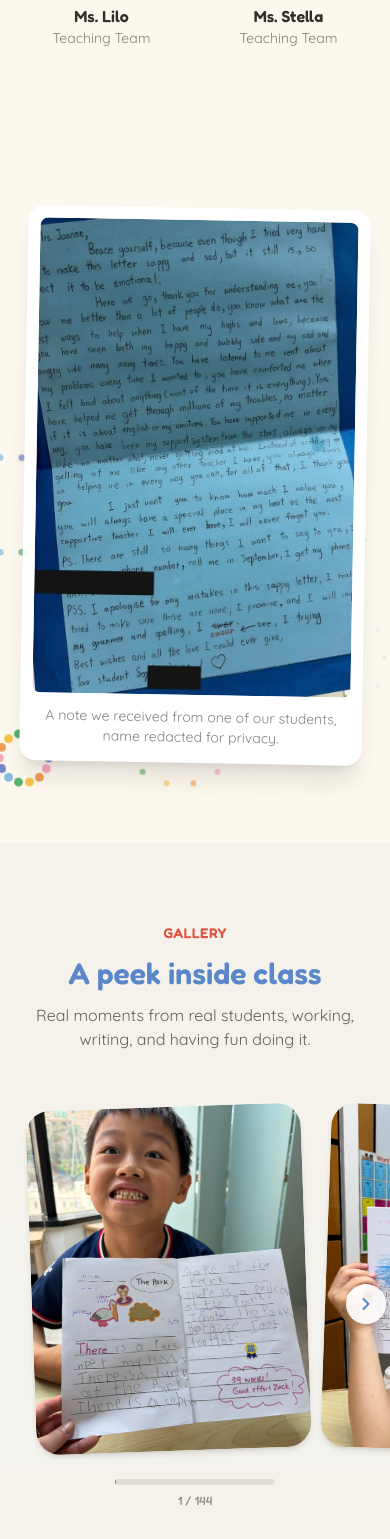
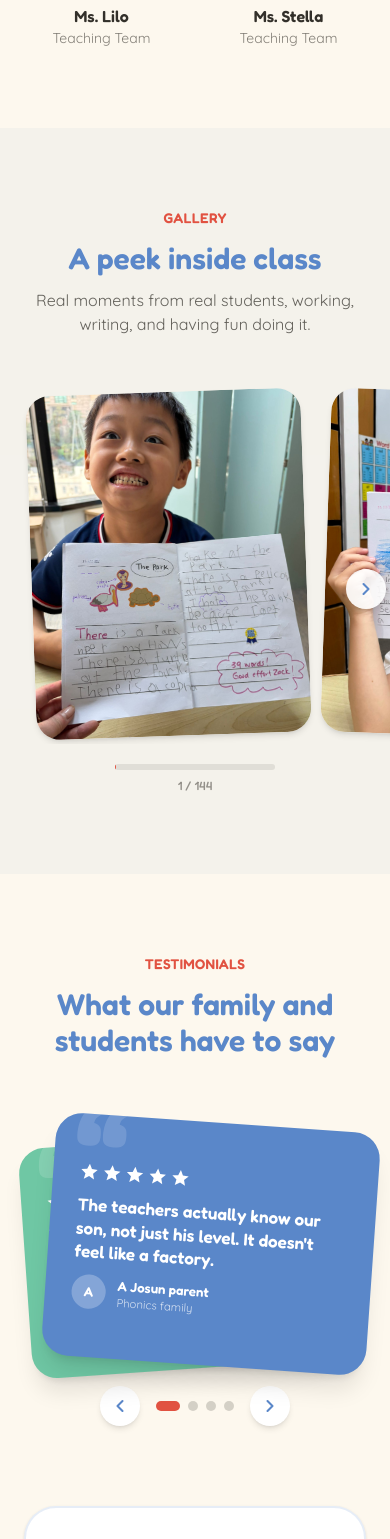
Before and after one commit to robbiekruszynski/josunenglish, a React (Vite) app: page / in a window 390 px wide. Shown: the part 4880-6419 px from the top of the page. Built offline with nearby package versions, Linux system fonts and the light colour scheme.

Commit message:
adjs on notes

```diff
--- a/src/App.tsx
+++ b/src/App.tsx
@@ -7,7 +7,6 @@ import { Gallery } from './components/Gallery';
 import { GoogleReviews } from './components/GoogleReviews';
 import { Header } from './components/Header';
 import { Hero } from './components/Hero';
-import { StudentLetter } from './components/StudentLetter';
 import { Team } from './components/Team';
 import { Testimonials } from './components/Testimonials';
 import { WorkWithUs } from './components/WorkWithUs';
@@ -27,7 +26,6 @@ function App() {
         <About />
         <Classes />
         <Team />
-        <StudentLetter />
         <Gallery />
         <Testimonials />
         <GoogleReviews />
--- a/src/components/StudentLetter.tsx
+++ b/src/components/StudentLetter.tsx
@@ -1,44 +1,67 @@
-import { Fireworks } from './Fireworks';
+import { useEffect } from 'react';
 
-/**
- * A real handwritten thank-you note from a student, placed right after
- * Team as "show, don't tell" proof of the close teacher relationships
- * that section describes.
- *
- * Reuses the same Fireworks component from the Hero (rather than a
- * one-off effect) so the card doesn't sit alone on an otherwise plain
- * stretch of the page, it also means the confetti only plays while this
- * bit of the page is actually in view (see the IntersectionObserver in
- * Fireworks.tsx), same as the Hero.
- *
- * Two things were redacted out of the original photo before it went
- * anywhere near this site: the student's personal phone number (written
- * inside the letter) and her surname in the signature, first name only
- * is shown. A minor's phone number and full name don't belong on a
- * public marketing site regardless of how sweet the letter is, so those
- * are blacked out in the image itself rather than just cropped or
- * hidden with CSS.
- */
-export function StudentLetter() {
+interface StudentLetterLightboxProps {
+  open: boolean;
+  onClose: () => void;
+  caption: string;
+  imageAlt: string;
+}
+
+/** Full-size student letter overlay — opened from the testimonial stack. */
+export function StudentLetterLightbox({
+  open,
+  onClose,
+  caption,
+  imageAlt,
+}: StudentLetterLightboxProps) {
+  useEffect(() => {
+    if (!open) return;
+    const onKey = (e: KeyboardEvent) => {
+      if (e.key === 'Escape') onClose();
+    };
+    document.body.style.overflow = 'hidden';
+    window.addEventListener('keydown', onKey);
+    return () => {
+      document.body.style.overflow = '';
+      window.removeEventListener('keydown', onKey);
+    };
+  }, [open, onClose]);
+
+  if (!open) return null;
+
   return (
-    <section className="px-6 py-20">
-      <div className="relative mx-auto max-w-xl">
-        <div className="pointer-events-none absolute -inset-x-10 -inset-y-14 -z-10 sm:-inset-x-16 sm:-inset-y-20">
-          <Fireworks />
-        </div>
+    <div
+      className="fixed inset-0 z-100 flex items-center justify-center p-4 sm:p-8"
+      role="dialog"
+      aria-modal="true"
+      aria-label="Student thank-you letter"
+    >
+      <button
+        type="button"
+        className="absolute inset-0 bg-josun-ink/60 backdrop-blur-sm"
+        aria-label="Close letter"
+        onClick={onClose}
+      />
 
-        <figure className="rotate-1 rounded-2xl bg-white p-3 shadow-xl transition hover:rotate-0">
+      <div className="relative z-10 flex max-h-[92vh] w-full max-w-3xl flex-col overflow-hidden rounded-2xl bg-white shadow-2xl">
+        <button
+          type="button"
+          onClick={onClose}
+          className="absolute top-3 right-3 z-20 flex h-9 w-9 items-center justify-center rounded-full bg-josun-ink/10 font-heading text-lg leading-none text-josun-ink transition hover:bg-josun-ink/20"
+          aria-label="Close"
+        >
+          ×
+        </button>
+
+        <div className="overflow-y-auto p-4 sm:p-6">
           <img
             src="/assets/testimonials/student-letter.jpg"
-            alt="A handwritten thank-you letter from a Josun English student to her teacher, sharing how much the support and encouragement meant to her."
+            alt={imageAlt}
             className="w-full rounded-lg"
           />
-          <figcaption className="px-2 pt-3 pb-1 text-center text-sm text-josun-ink/60">
-            A note we received from one of our students, name redacted for
-            privacy.
-          </figcaption>
-        </figure>
+          <p className="pt-4 text-center text-sm text-josun-ink/60">{caption}</p>
+        </div>
       </div>
-    </section>
+    </div>
   );
 }
--- a/src/components/TestimonialStack.tsx
+++ b/src/components/TestimonialStack.tsx
@@ -7,34 +7,24 @@ import {
 } from 'react';
 import type { BrandColor } from '../types';
 import { TESTIMONIALS } from '../data/siteContent';
+import { StudentLetterLightbox } from './StudentLetter';
 import { colorClasses } from '../utils/colors';
 
 const ACCENTS: BrandColor[] = ['orange', 'blue', 'teal', 'pink', 'green', 'indigo'];
 
-const DRAG_THRESHOLD = 90; // px of horizontal drag before it counts as a flick
-const EXIT_DURATION = 320; // ms — must match the transition duration below
+const DRAG_THRESHOLD = 90;
+const EXIT_DURATION = 320;
 const AUTOPLAY_MS = 6500;
 
 interface ExitState {
-  quote: string;
+  id: string;
   direction: 1 | -1;
 }
 
 /**
- * A stacked "deck of cards" alternative to the row-of-cards pattern used
- * everywhere else on the page (About, Classes, and Shop are all flat
- * card grids), a deliberate design break for testimonials: the cards
- * sit fanned on top of one another, drag or flick the front card left
- * or right to send it to the back and reveal the next, and it loops
- * forever. Buttons, dots, and arrow keys do the same thing for anyone
- * not on a touchscreen or mouse, a gesture-only interaction isn't
- * accessible on its own.
- *
- * The reorder animation is mostly "free": cards are keyed by quote, so
- * when a card's depth in the stack changes, React reuses the same DOM
- * node and the CSS transition on transform animates it smoothly into
- * its new spot. The only card that needs custom handling is the one
- * currently being dragged or flying off screen.
+ * Stacked testimonial deck — drag, flick, or use the controls to cycle.
+ * The student letter is the fourth card in the stack; tapping it opens a
+ * lightbox instead of advancing the deck.
  */
 export function TestimonialStack() {
   const [order, setOrder] = useState(() => TESTIMONIALS.map((_, i) => i));
@@ -43,21 +33,24 @@ export function TestimonialStack() {
   const [exiting, setExiting] = useState<ExitState | null>(null);
   const [noTransitionKey, setNoTransitionKey] = useState<string | null>(null);
   const [paused, setPaused] = useState(false);
+  const [openLetterId, setOpenLetterId] = useState<string | null>(null);
 
   const startXRef = useRef(0);
   const didDragRef = useRef(false);
   const exitTimerRef = useRef(0);
 
+  const openLetter = TESTIMONIALS.find((t) => t.id === openLetterId);
+
   function cycleForward(direction: 1 | -1 = 1) {
     if (exiting) return;
-    const frontQuote = TESTIMONIALS[order[0]].quote;
+    const frontId = TESTIMONIALS[order[0]].id;
     setDragging(false);
     setDragX(0);
-    setExiting({ quote: frontQuote, direction });
+    setExiting({ id: frontId, direction });
     window.clearTimeout(exitTimerRef.current);
     exitTimerRef.current = window.setTimeout(() => {
       setOrder((prev) => [...prev.slice(1), prev[0]]);
-      setNoTransitionKey(frontQuote);
+      setNoTransitionKey(frontId);
       setExiting(null);
     }, EXIT_DURATION);
   }
@@ -76,23 +69,18 @@ export function TestimonialStack() {
     });
   }
 
-  // Re-enable transitions one frame after a card lands at the back of
-  // the stack, so it doesn't visibly animate from its flown-off exit
-  // position into its resting spot, it should just already be there.
   useEffect(() => {
     if (!noTransitionKey) return;
     const id = requestAnimationFrame(() => setNoTransitionKey(null));
     return () => cancelAnimationFrame(id);
   }, [noTransitionKey]);
 
-  // Gentle autoplay, paused on hover, touch, drag, or keyboard focus,
-  // same pause behavior as the Gallery carousel elsewhere on the page.
   useEffect(() => {
-    if (paused || dragging || exiting) return;
+    if (paused || dragging || exiting || openLetterId) return;
     const id = window.setInterval(() => cycleForward(1), AUTOPLAY_MS);
     return () => window.clearInterval(id);
     // eslint-disable-next-line react-hooks/exhaustive-deps
-  }, [paused, dragging, exiting, order]);
+  }, [paused, dragging, exiting, openLetterId, order]);
 
   useEffect(() => () => window.clearTimeout(exitTimerRef.current), []);
 
@@ -121,9 +109,13 @@ export function TestimonialStack() {
     }
   }
 
-  function onCardClick() {
+  function onCardClick(testimonial: (typeof TESTIMONIALS)[number]) {
     if (didDragRef.current) {
       didDragRef.current = false;
+      return;
+    }
+    if (testimonial.letterImage) {
+      setOpenLetterId(testimonial.id);
       return;
     }
     cycleForward(1);
@@ -135,6 +127,7 @@ export function TestimonialStack() {
   }
 
   return (
+    <>
       <div
         className="flex flex-col items-center gap-6"
         onMouseEnter={() => setPaused(true)}
@@ -146,19 +139,20 @@ export function TestimonialStack() {
         <div
           className="relative h-64 w-full max-w-sm touch-pan-y select-none sm:h-72 sm:max-w-md md:h-80"
           role="group"
-        aria-label="Testimonials from Josun English families. Drag the front card, or use the buttons below, to see more."
+          aria-label="Testimonials from Josun English families and students. Drag the front card, or use the buttons below, to see more."
           tabIndex={0}
           onKeyDown={onKeyDown}
         >
           {order.map((testimonialIndex, depth) => {
-          if (depth > 2) return null; // only the top 3 ever need to render
+            if (depth > 2) return null;
 
             const testimonial = TESTIMONIALS[testimonialIndex];
             const accent = ACCENTS[testimonialIndex % ACCENTS.length];
             const colors = colorClasses[accent];
             const isFront = depth === 0;
-          const isExiting = exiting?.quote === testimonial.quote;
-          const skipTransition = noTransitionKey === testimonial.quote;
+            const isExiting = exiting?.id === testimonial.id;
+            const skipTransition = noTransitionKey === testimonial.id;
+            const isLetter = Boolean(testimonial.letterImage);
 
             let transform: string;
             let opacity = 1;
@@ -168,9 +162,6 @@ export function TestimonialStack() {
               transform = `translateX(${exiting.direction * 480}px) rotate(${exiting.direction * 22}deg)`;
               opacity = 0;
             } else {
-            // Fanned out slightly so the cards behind visibly peek from
-            // both sides, that's what reads as "a stack" rather than
-            // just one card with a shadow.
               const fan = depth === 1 ? 4 : depth === 2 ? -4 : 0;
               const shiftX = depth === 1 ? 16 : depth === 2 ? -16 : 0;
               transform = `translateY(${depth * 10}px) translateX(${shiftX}px) rotate(${fan}deg) scale(${1 - depth * 0.05})`;
@@ -178,15 +169,19 @@ export function TestimonialStack() {
 
             return (
               <figure
-              key={testimonial.quote}
+                key={testimonial.id}
                 aria-hidden={!isFront}
                 onPointerDown={isFront ? onPointerDown : undefined}
                 onPointerMove={isFront ? onPointerMove : undefined}
                 onPointerUp={isFront ? onPointerUp : undefined}
                 onPointerCancel={isFront ? onPointerUp : undefined}
-              onClick={isFront ? onCardClick : undefined}
-              className={`absolute inset-0 flex flex-col justify-center gap-4 overflow-hidden rounded-[1.75rem] ${colors.bg} p-7 shadow-xl sm:p-9 ${
-                isFront ? 'cursor-grab active:cursor-grabbing' : 'pointer-events-none'
+                onClick={isFront ? () => onCardClick(testimonial) : undefined}
+                className={`absolute inset-0 flex flex-col justify-center gap-3 overflow-hidden rounded-[1.75rem] ${colors.bg} p-7 shadow-xl sm:gap-4 sm:p-9 ${
+                  isFront
+                    ? isLetter
+                      ? 'cursor-pointer'
+                      : 'cursor-grab active:cursor-grabbing'
+                    : 'pointer-events-none'
                 }`}
                 style={{
                   transform,
@@ -204,18 +199,37 @@ export function TestimonialStack() {
                   aria-hidden="true"
                   className="font-heading absolute -top-8 left-5 text-[8rem] leading-none font-bold text-white/15 select-none"
                 >
-                “
+                  {isLetter ? '✉' : '“'}
                 </span>
 
+                {!isLetter && (
                   <div className="relative z-10 flex gap-1 text-white" aria-hidden="true">
                     {Array.from({ length: 5 }).map((_, star) => (
                       <StarIcon key={star} />
                     ))}
                   </div>
+                )}
 
-              <blockquote className="font-heading relative z-10 line-clamp-4 text-lg leading-snug font-semibold text-white md:text-2xl">
+                {isLetter && testimonial.letterImage && (
+                  <div className="relative z-10 overflow-hidden rounded-xl bg-white/20 ring-1 ring-white/25">
+                    <img
+                      src={testimonial.letterImage}
+                      alt=""
+                      aria-hidden="true"
+                      className="mx-auto max-h-24 w-full object-contain object-top sm:max-h-28"
+                    />
+                  </div>
+                )}
+
+                <blockquote className="font-heading relative z-10 line-clamp-3 text-lg leading-snug font-semibold text-white md:text-xl">
                   {testimonial.quote}
                 </blockquote>
+
+                {isLetter && isFront && (
+                  <p className="relative z-10 text-xs font-medium text-white/80">
+                    Tap to read the full note
+                  </p>
+                )}
 
                 <figcaption className="relative z-10 flex items-center gap-3">
                   <span className="flex h-9 w-9 shrink-0 items-center justify-center rounded-full bg-white/25 font-heading text-sm font-semibold text-white">
@@ -246,9 +260,13 @@ export function TestimonialStack() {
           <div className="flex items-center gap-2">
             {TESTIMONIALS.map((testimonial, i) => (
               <button
-              key={testimonial.quote}
+                key={testimonial.id}
                 type="button"
-              aria-label={`Show testimonial from ${testimonial.author}`}
+                aria-label={
+                  testimonial.letterImage
+                    ? 'Show student thank-you note'
+                    : `Show testimonial from ${testimonial.author}`
+                }
                 aria-current={order[0] === i}
                 onClick={() => jumpTo(i)}
                 className={`h-2.5 rounded-full transition-all ${
@@ -268,6 +286,16 @@ export function TestimonialStack() {
           </button>
         </div>
       </div>
+
+      {openLetter?.letterImage && (
+        <StudentLetterLightbox
+          open={Boolean(openLetterId)}
+          onClose={() => setOpenLetterId(null)}
+          caption={openLetter.quote}
+          imageAlt={openLetter.letterAlt ?? openLetter.quote}
+        />
+      )}
+    </>
   );
 }
 
--- a/src/components/Testimonials.tsx
+++ b/src/components/Testimonials.tsx
@@ -13,7 +13,7 @@ export function Testimonials() {
   return (
     <section id="testimonials" className="px-6 py-20">
       <div className="mx-auto max-w-6xl">
-        <SectionHeading eyebrow="Testimonials" title="What our families have to say" />
+        <SectionHeading eyebrow="Testimonials" title="What our family and students have to say" />
       </div>
 
       <TestimonialStack />
--- a/src/data/siteContent.ts
+++ b/src/data/siteContent.ts
@@ -136,21 +136,34 @@ export const TEAM: TeamMember[] = [
 // Placeholder testimonials — swap for real family quotes when available.
 export const TESTIMONIALS: Testimonial[] = [
   {
+    id: 'asks-to-go',
     quote:
       'Our daughter asks to go to class now. That alone tells us this is the right place.',
     author: 'A Josun parent',
     detail: 'Pre-Phonics family',
   },
   {
+    id: 'teachers-know-son',
     quote:
       "The teachers actually know our son, not just his level. It doesn't feel like a factory.",
     author: 'A Josun parent',
     detail: 'Phonics family',
   },
   {
+    id: 'small-classes',
     quote: 'Small classes made a real difference for a kid who used to hate reading.',
     author: 'A Josun parent',
     detail: 'Reading Comprehension family',
+  },
+  {
+    id: 'student-letter',
+    quote:
+      'A note we received from one of our students, name redacted for privacy.',
+    author: 'A Josun student',
+    detail: 'Handwritten thank-you note',
+    letterImage: '/assets/testimonials/student-letter.jpg',
+    letterAlt:
+      'A handwritten thank-you letter from a Josun English student to her teacher, sharing how much the support and encouragement meant to her.',
   },
 ];
 
--- a/src/types/index.ts
+++ b/src/types/index.ts
@@ -24,9 +24,13 @@ export interface TeamMember {
 }
 
 export interface Testimonial {
+  id: string;
   quote: string;
   author: string;
   detail: string;
+  /** When set, this card shows a letter preview and opens a lightbox on tap. */
+  letterImage?: string;
+  letterAlt?: string;
 }
 
 export interface ShopCategory {
```
Lines whose indentation alone changed are shown as unchanged.
